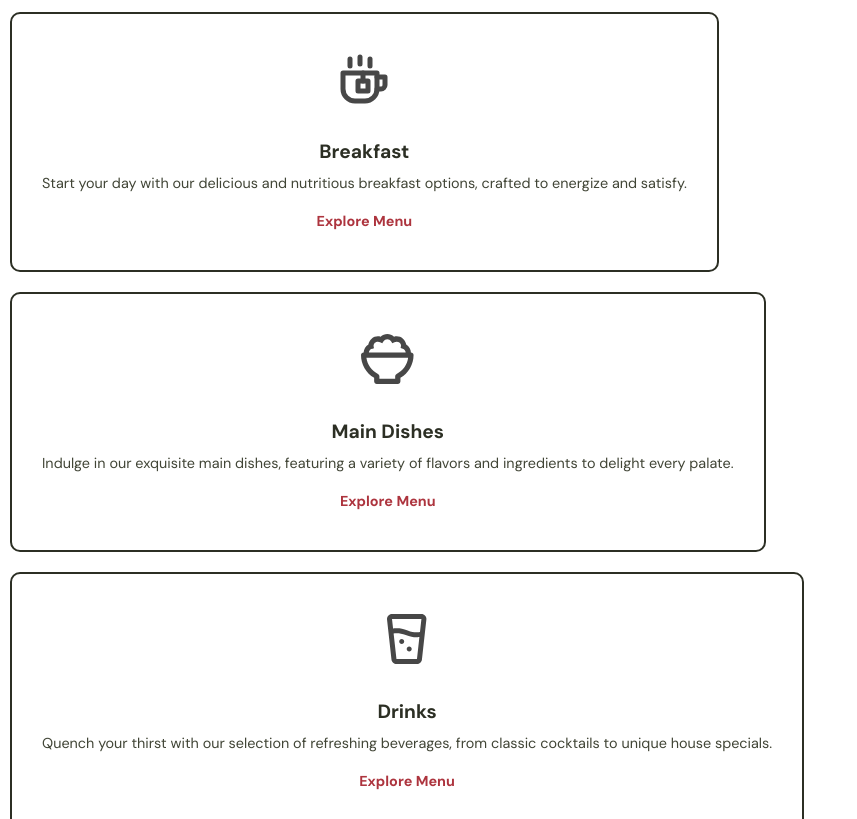
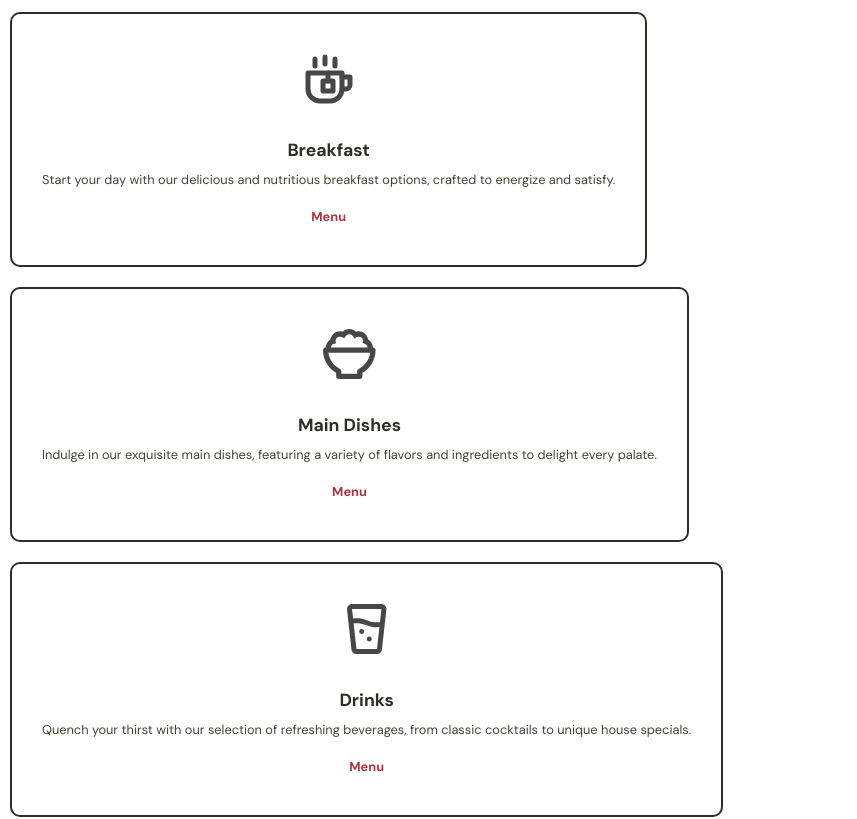
Before and after one commit to devalibello/tasty-food, a React (Create React App) app: page / in a window 1280 px wide. Shown: the part 800-1619 px from the top of the page, without its empty margins (0-857 px from the left). Built offline with nearby package versions, Linux system fonts and the light colour scheme; a web font is replaced by a local one.

Commit message:
update menu font 1

```diff
--- a/src/components/Homepage/Menu.js
+++ b/src/components/Homepage/Menu.js
@@ -66,7 +66,7 @@ const Menu = () => {
                         <li className="icon"><img src={menu.icon} alt="" className="menu-icon" /></li>
                         <li className="card-title">{menu.title}</li>
                         <li className="card-description">{menu.description}</li>
-                        <li className="card-cta">Explore Menu</li>
+                        <li className="card-cta">Menu</li>
                     </ul>
             ))  }
             </div>
--- a/src/styles/Menu.css
+++ b/src/styles/Menu.css
@@ -110,20 +110,20 @@
 
 .menu-cards :nth-child(2) {
     font-weight: 700;
-    font-size: 1.2em;
+    font-size: 1.1em;
     padding-bottom: 10px;
     color: var(--dark-black);
 
 }
 
 .menu-cards :nth-child(3) {
-    font-size: 0.9em;
+    font-size: 0.8em;
     padding-bottom: 20px;
     color: var(--light-black);
 }
 
 .menu-cards :nth-child(4) {
-    font-size: 0.9em;
+    font-size: 0.8em;
     color: var(--red);
     font-weight: 700;
 }
```
